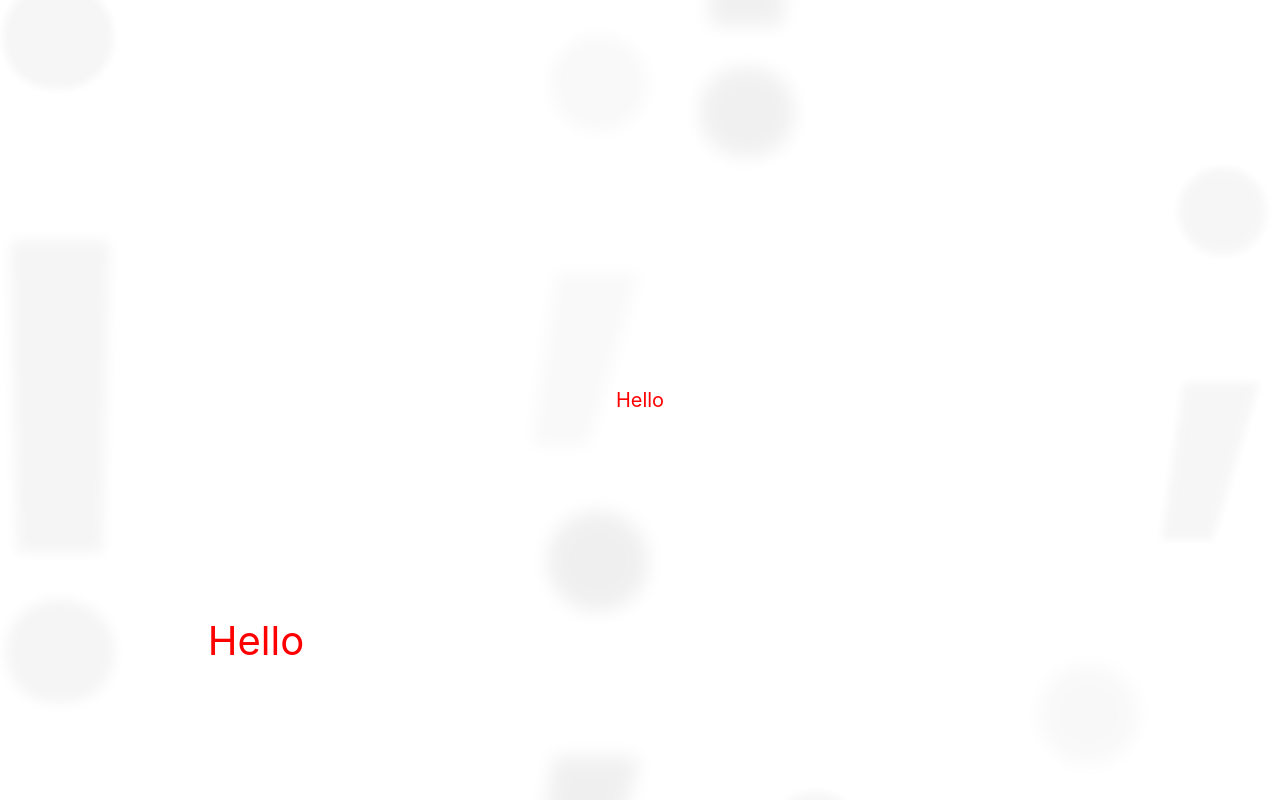
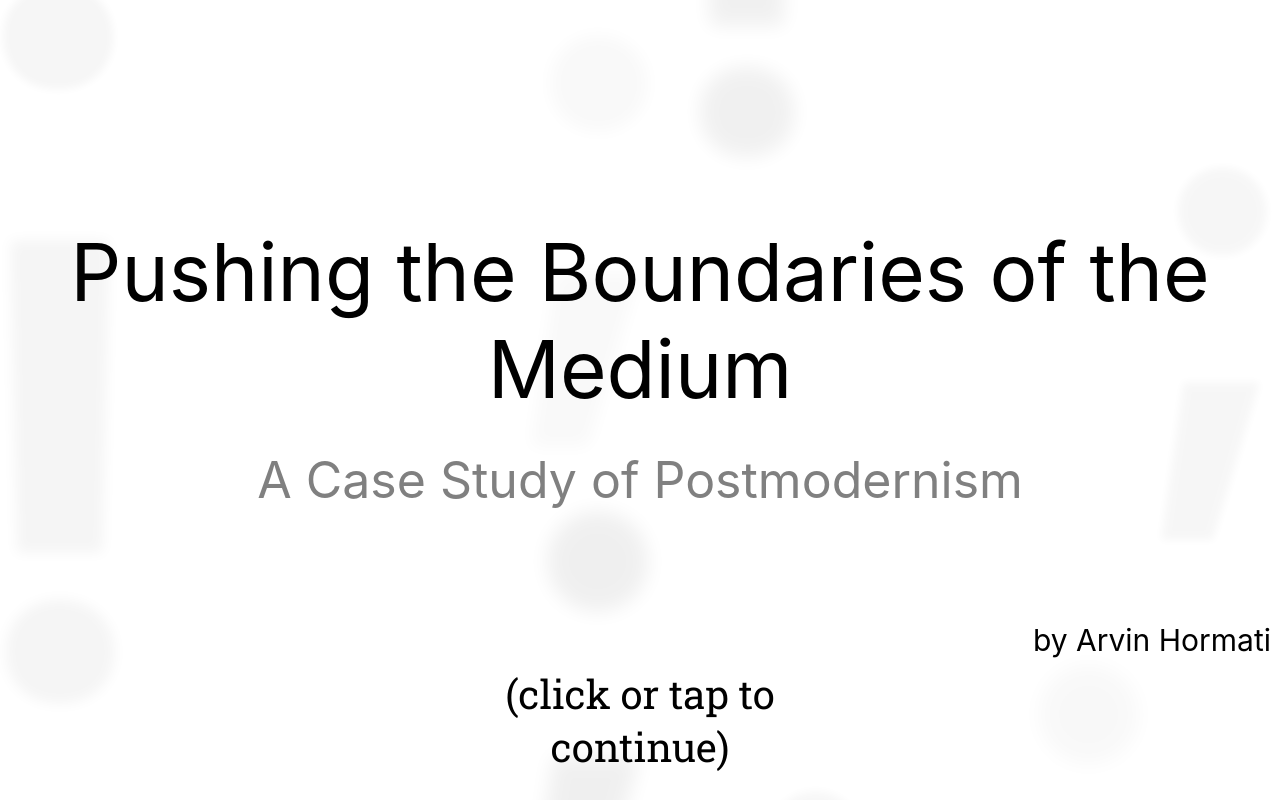
Before and after one commit to Arvingo/the-so-called-postmodern, a website built with Vite: page index.html in a window 1280 px wide. Built offline with nearby package versions, Linux system fonts and the light colour scheme.

Commit message:
working on ch0

```diff
--- a/index.html
+++ b/index.html
@@ -3,6 +3,9 @@
   <head>
     <meta charset="UTF-8" />
     <meta name="viewport" content="width=device-width, initial-scale=1.0" />
+    <link rel="preconnect" href="https://fonts.googleapis.com">
+  <link rel="preconnect" href="https://fonts.gstatic.com" crossorigin>
+  <link href="https://fonts.googleapis.com/css2?family=Roboto+Slab:wght@100..900&display=swap" rel="stylesheet">
     <title>The So-Called Postmodern</title>
     <link rel="stylesheet" href="/styles.css" />
   </head>
--- a/src/data/PageInfoBank.ts
+++ b/src/data/PageInfoBank.ts
@@ -3,20 +3,44 @@ import * as TextInfoBank from "./TextInfoBank";
 
 export const pageInfos: PageInfo[] = [
   {
-    textBlocks: [TextInfoBank.info1, TextInfoBank.info1_2],
+    textBlocks: [TextInfoBank.c0_title1, TextInfoBank.c0_title2, TextInfoBank.c0_title3, TextInfoBank.c0_title4],
     bgColor: "#ffffff",
-    bgSnapIn: true
+    bgSnapIn: false
   },
   {
-    textBlocks: [TextInfoBank.info2, TextInfoBank.info2_2],
-    bgColor: "#f0f0f0"
+    textBlocks: [TextInfoBank.c0_1_1, TextInfoBank.c0_1_2],
+    bgColor: "#f0f0f0",
+    bgSnapIn: false
   },
   {
-    textBlocks: [TextInfoBank.info3, TextInfoBank.info3_2,TextInfoBank.info3_3],
-    bgColor: "rgba(106, 40, 40, 1)"
+    textBlocks: [TextInfoBank.c0_2_1],
+    bgColor: "#f0f0f0",
+    bgSnapIn: false
   },
   {
-    textBlocks: [TextInfoBank.info3_2],
-    bgColor: "rgba(106, 40, 40, 1)"
+    textBlocks: [TextInfoBank.c0_2_1r, TextInfoBank.c0_2_2],
+    bgColor: "#f0f0f0",
+    bgSnapIn: false
+  },
+  {
+    textBlocks: [TextInfoBank.c0_2_1r, TextInfoBank.c0_2_2, TextInfoBank.c0_2_3],
+    bgColor: "#f0f0f0",
+    bgSnapIn: false
+  },
+  {
+    textBlocks: [TextInfoBank.c0_2_1r, TextInfoBank.c0_2_2, TextInfoBank.c0_2_3, TextInfoBank.c0_2_4],
+    bgColor: "#f0f0f0",
+    bgSnapIn: false
+  },
+  {
+    textBlocks: [TextInfoBank.c0_2_1r, TextInfoBank.c0_2_2, TextInfoBank.c0_2_3, TextInfoBank.c0_2_4, TextInfoBank.c0_2_5],
+    bgColor: "#f0f0f0",
+    bgSnapIn: false
+  },
+  {
+    textBlocks: [TextInfoBank.c0_2_1r, TextInfoBank.c0_2_2, TextInfoBank.c0_2_3, TextInfoBank.c0_2_4, TextInfoBank.c0_2_5, TextInfoBank.c0_2_6],
+    bgColor: "#f0f0f0",
+    bgSnapIn: false
   }
+
 ]
--- a/src/data/TextInfoBank.ts
+++ b/src/data/TextInfoBank.ts
@@ -7,69 +7,127 @@ export const defaultTextInfo: TextInfo = {
   x: 50,
   y: 50,
 };
-export const info1: TextInfo = {
+export const c0_title1: TextInfo = {
     id: "1",
-    text: "Hello",
-    color: "red",
-    size: "20px",
+    text: "Pushing the Boundaries of the Medium",
+    color: "black",
+    size: "80px",
     x: 50,
-    y: 50,
+    y: 40,
+    width: 150,
+  };
+export const c0_title2: TextInfo = {
+  id: "2",
+  text: "A Case Study of Postmodernism",
+  color: "grey",
+  size: "50px",
+  x: 50,
+  y: 60,
   width: 60,
 };
-export const info1_2: TextInfo = {
-    id: "2",
-    text: "Hello",
-    color: "red",
-    size: "40px",
-    x: 20,
+export const c0_title3: TextInfo = {
+    id: "3",
+    text: "by Arvin Hormati",
+    color: "black",
+    size: "30px",
+    x: 90,
     y: 80,
     width: 30,
   };
-export const info2: TextInfo = {
+export const c0_title4: TextInfo = {
+    id: "4",
+    text: "(click or tap to continue)",
+    color: "black",
+    size: "40px",
+    x: 50,
+    y: 90,
+    width: 30,
+    font: "Roboto Slab, serif",
+  };
+export const c0_1_1: TextInfo = {
   id: "1",
-    text: "Second message",
-    color: "blue",
-    size: "28px",
-    x: 30,
-    y: 50,
-    width: 40,
+  text: "Hello!",
+  color: "goldenrod",
+  size: "100px",
+  x: 50,
+  y: 30,
+  width: 100,
 };
-  export const info2_2: TextInfo = {
+
+export const c0_1_2: TextInfo = {
   id: "2",
-    text: "HelloHelloHello HelloHelloHello HelloHelloHello HelloHelloHello HelloHello",
-    color: "purple",
-    size: "30px",
-    x: 80,
-    y: 50,
+  text: "We've all read some sort of fable or fairy tale or short story at some point during our grade school years.",
+  color: "black",
+  size: "50px",
+  x: 50,
+  y: 60,
+  width: 60,
+};
+
+export const c0_2_1: TextInfo = {
+  id: "1",
+  text: "They usually have clear-cut characters and setting...",
+  color: "black",
+  size: "60px",
+  x: 25,
+  y: 30,
   width: 30,
 };
-export const info3: TextInfo = {
-    id: "1",
-    text: "Third message",
-    color: "green",
-    size: "36px",
-    x: 50,
-    y: 30,
-    width: 50,
-    transitionOut: "fade",
+
+export const c0_2_1r: TextInfo = {
+  ...c0_2_1,
+  transitionIn: "none",
 };
-export const info3_2: TextInfo = {
+
+export const c0_2_2: TextInfo = {
   id: "2",
-    text: "HelloHelloHello HelloHelloHello HelloHelloHello HelloHelloHello HelloHello",
-    color: "purple",
-    size: "30px",
-    x: 80,
-    y: 50,
+  text: "...and follow the same general structure",
+  color: "black",
+  size: "60px",
+  x: 30,
+  y: 80,
   width: 30,
-    highlightRanges: [{ start: 0, end: 50 }],
-  };
-export const info3_3: TextInfo = {
-    id: "3",
-    text: "POP",
-    color: "goldenrod",
-    size: "80px",
-    x: 10,
-    y: 60,
-    width: 50,
   transitionIn: "fade",
 };
+
+export const c0_2_3: TextInfo = {
+  id: "3",
+  text: "An Introduction",
+  color: "red",
+  size: "80px",
+  x: 70,
+  y: 20,
+  width: 40,
+  transitionIn: "fade",
+};
+export const c0_2_4: TextInfo = {
+  id: "4",
+  text: "An Introduction",
+  color: "blue",
+  size: "80px",
+  x: 70,
+  y: 40,
+  width: 40,
+  transitionIn: "fade",
+};
+export const c0_2_5: TextInfo = {
+  id: "5",
+  text: "An Introduction",
+  color: "blue",
+  size: "80px",
+  x: 70,
+  y: 60,
+  width: 40,
+  transitionIn: "fade",
+};
+
+export const c0_2_6: TextInfo = {
+  id: "6",
+  text: "An Introduction",
+  color: "blue",
+  size: "80px",
+  x: 70,
+  y: 80,
+  width: 40,
+  transitionIn: "fade",
+};
--- a/src/script.ts
+++ b/src/script.ts
@@ -14,7 +14,14 @@ showCurrentText(true);
 createAnimatedPunctuation();
 
 function showCurrentText(initial = false) {
-  flushOldText(pageInfos[progress], pageInfos[progress - 1] || { textBlocks: [] });
+  let prevInfo;
+  if (initial) {
+    prevInfo = { textBlocks: [] };
+  } else {
+    prevInfo = pageInfos[progress - 1] || pageInfos[pageInfos.length - 1];
+  }
+
+  flushOldText(pageInfos[progress], prevInfo);
   const curPageInfo = pageInfos[progress];
   for (const info of curPageInfo.textBlocks) {
     createTextElement(info);
@@ -48,6 +55,7 @@ function flushOldText(curPageInfo: PageInfo, prevPageInfo: PageInfo) {
   for (const [id, el] of elements) {
     if (!nextIds.has(id)) {
       transitionOutText(prevTextBlocks.find(b => b.id === id) as TextInfo, el);
+      console.log("removing", id);
       if (el.dataset) el.dataset.highlightKey = "";
       elements.delete(id);
     }
@@ -55,6 +63,7 @@ function flushOldText(curPageInfo: PageInfo, prevPageInfo: PageInfo) {
 }
 
 function transitionOutText(info: TextInfo, el: HTMLElement) {
+  if (!info) return;
   if (!info.transitionOut || info.transitionOut === "scramble") { //default to scramble
     scrambleOut(el);
   } else if (info.transitionOut === "none") {
@@ -118,6 +127,7 @@ function changeTextProperties(info: TextInfo) {
   display.style.transform = `translate(${safe.x}vw, ${safe.y}vh) translate(-50%, -50%)`;
   display.style.position = "absolute";
   display.style.maxWidth = `${safe.width}vw`;
+  if (info.font) display.style.fontFamily = info.font;
 }
 
 document.body.addEventListener("click", () => {
--- a/src/templateTypes/TextInfo.ts
+++ b/src/templateTypes/TextInfo.ts
@@ -6,6 +6,7 @@ export type TextInfo = {
   x?: number;
   y?: number;
   width?: number;
+  font?: string;
   transitionIn?: string;
   transitionOut?: string;
   highlightRanges?: { start: number; end: number }[];
--- a/styles.css
+++ b/styles.css
@@ -1,7 +1,8 @@
 :root {
   color-scheme: light dark;
   font-family: Inter, system-ui, -apple-system, Segoe UI, Roboto, sans-serif;
-  overflow: hidden
+  overflow: hidden;
+  text-align: center;
 }
 
 body {
```
Lines whose indentation alone changed are shown as unchanged.
